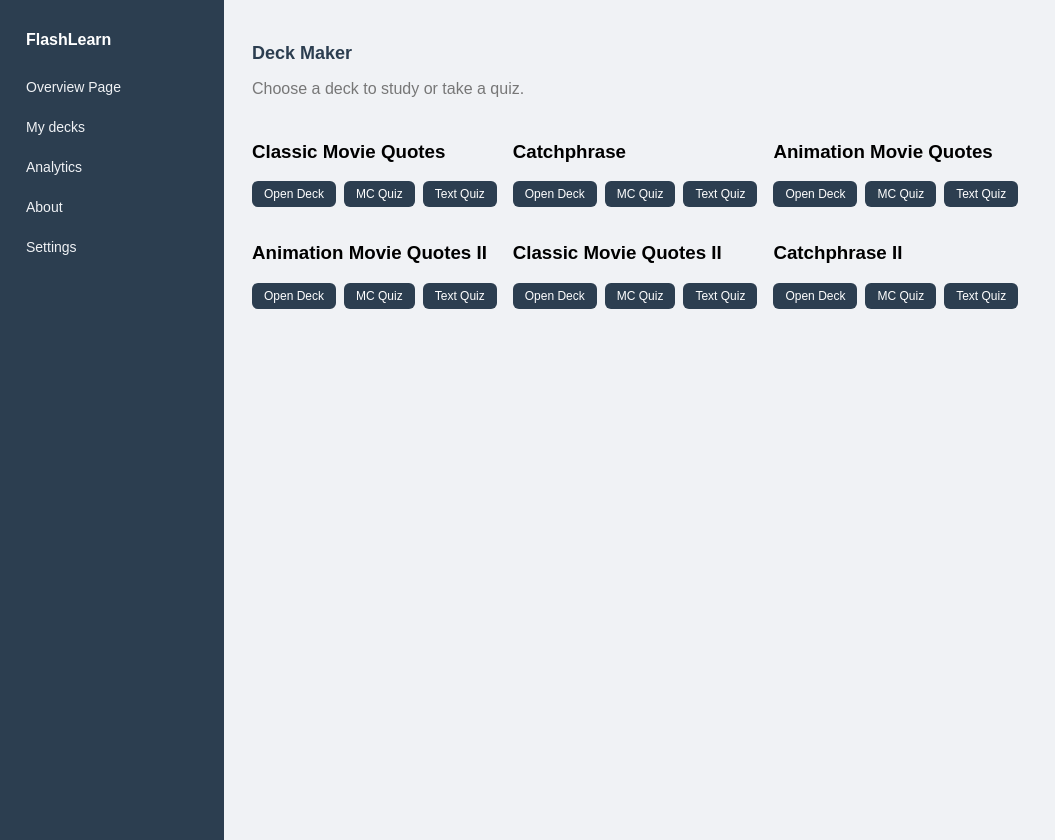
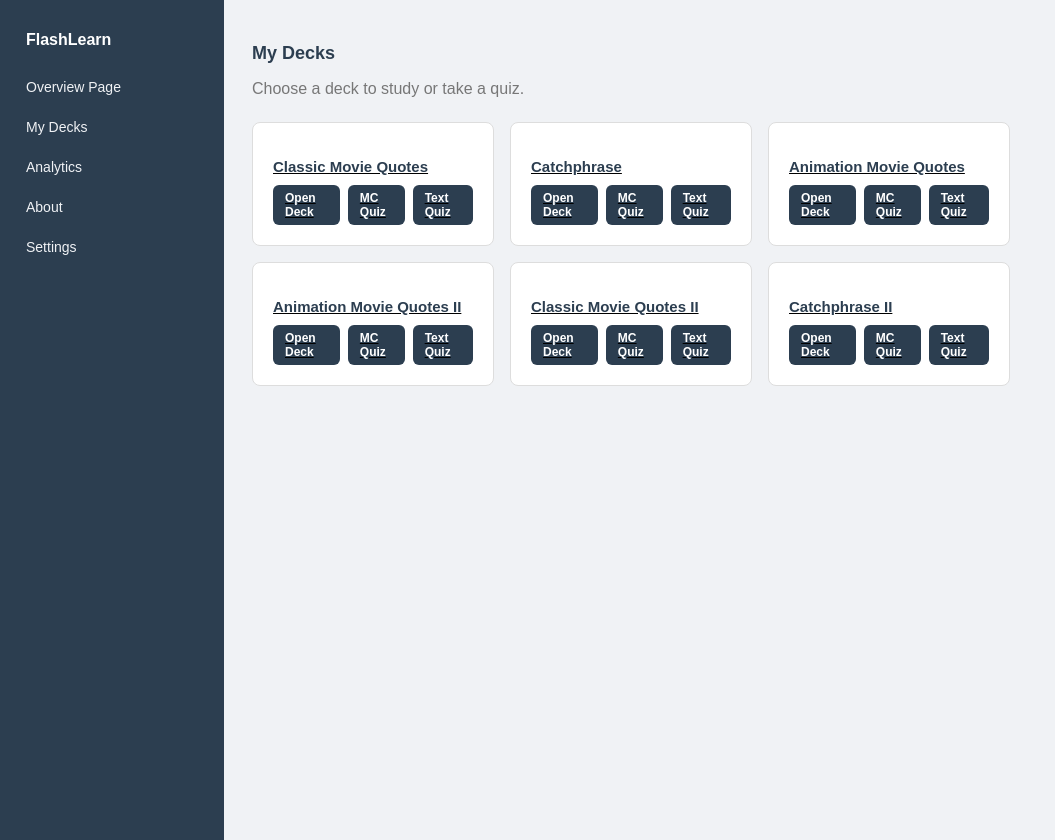
Before and after one commit to crios-uob/CI536_Group_Project, a Django app: page /decks/ in a window 1280 px wide. Shown: the whole page, without its empty margins (0-1055 px from the left). Run offline with Django 5.2, Linux system fonts and the light colour scheme; data comes from the database, SQL or seed files in the repository.

Commit message:
Fix deck card styling and update My Decks heading

```diff
--- a/project/app/templates/decks.html
+++ b/project/app/templates/decks.html
@@ -13,19 +13,19 @@
     <div class = "sidebar">
         <h1> FlashLearn </h1>
         <a href = "{% url 'file' %}">Overview Page</a>
-        <a href = "{% url 'decks' %}">My decks</a>
+        <a href = "{% url 'decks' %}">My Decks</a>
         <a href = "{% url 'analytics' %}">Analytics</a>
         <a href = "#">About</a>
         <a href = "{% url 'settings' %}">Settings</a>
     </div>
 
     <div class="main">
-        <h2>Deck Maker</h2>
+        <h2> My Decks</h2>
         <p>Choose a deck to study or take a quiz.</p>
 
         <div class="decks">
         {% for deck in decks %}
-            <div class="deck-cards">
+            <div class="deck-card">
                 <h3>{{ deck.name }}</h3>
 
                 <div class="deck-links">
```
